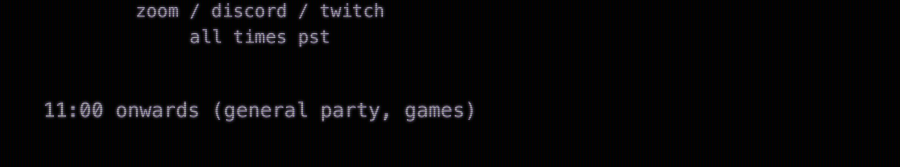
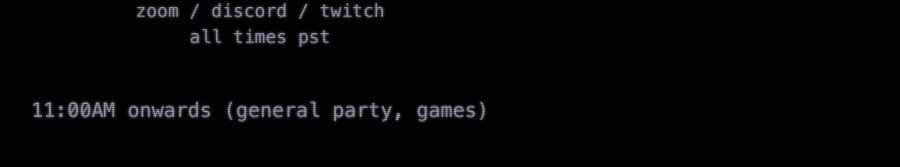
Before and after one commit to eoy21/eoy21.github.io, a plain HTML site: page index.html in a window 1280 px wide. Shown: the part 153-320 px from the top of the page, without its empty margins (380-1280 px from the left). Drawn offline with Linux system fonts and the light colour scheme.

Commit message:
Update index.html

```diff
--- a/index.html
+++ b/index.html
@@ -407,7 +407,7 @@
       <center>
       <span style="line-height: 26px;">
       december 27th. <a href="https://docs.google.com/forms/d/19RAzeNk9RN4zmu5DBcswo-yfO8218KbOQge7vaIpxDA/edit">signup</a> for links<br>zoom / discord / twitch<br>all times pst</span><br><br><div style="font-size:20px; line-height:26px;"><br>
-      11:00 onwards (general party, games)
+      11:00AM onwards (general party, games)
       </center>
 <center>
         <br><br>
```
